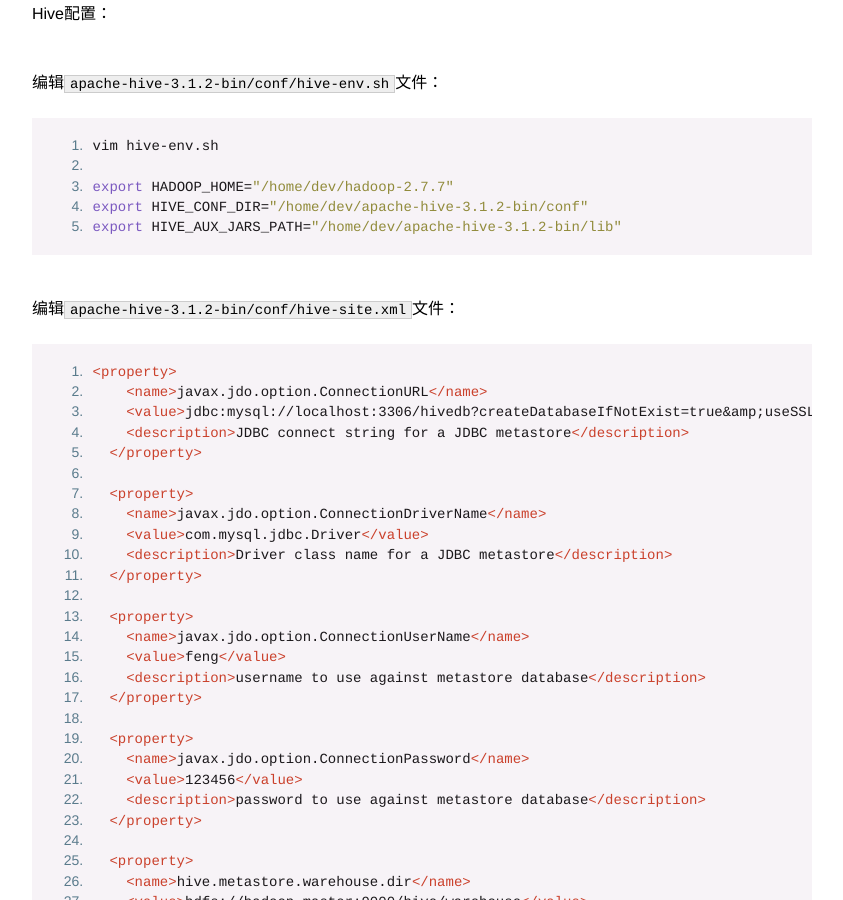
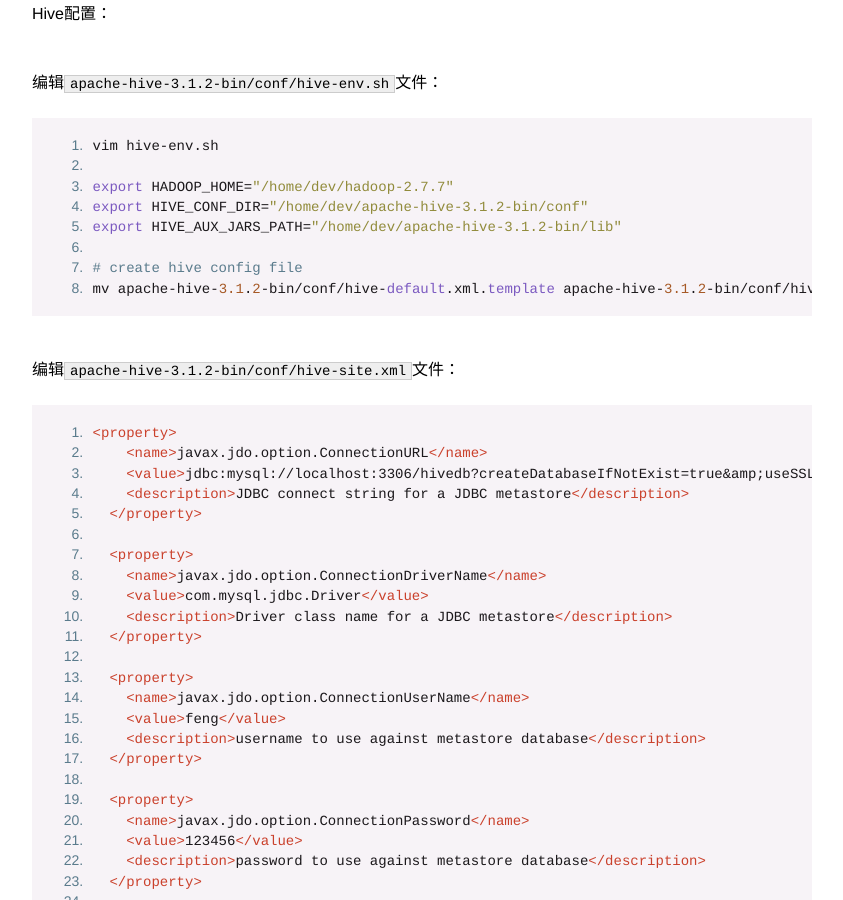
Before and after one commit to weilee460/weilee460.github.io, a Jekyll site: the page built from _posts/2020-03-11-hadoop-cluster-configuration.md, in a window 1280 px wide and 900 px high, scrolled down 15223 px. Shown: the whole window, without its empty margins (218-1061 px from the left). Built offline with Jekyll 4.4.1, drawn with Linux system fonts in a browser that asks for light colours.

Commit message:
add hive config create process.

````diff
--- a/_posts/2020-03-11-hadoop-cluster-configuration.md
+++ b/_posts/2020-03-11-hadoop-cluster-configuration.md
@@ -675,6 +675,9 @@
 export HADOOP_HOME="/home/dev/hadoop-2.7.7"
 export HIVE_CONF_DIR="/home/dev/apache-hive-3.1.2-bin/conf"
 export HIVE_AUX_JARS_PATH="/home/dev/apache-hive-3.1.2-bin/lib"
+
+# create hive config file
+mv apache-hive-3.1.2-bin/conf/hive-default.xml.template apache-hive-3.1.2-bin/conf/hive-site.xml
 ```
 
 编辑`apache-hive-3.1.2-bin/conf/hive-site.xml`文件：
````
